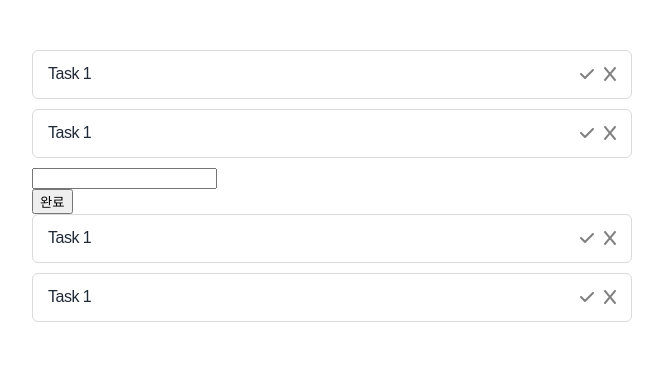
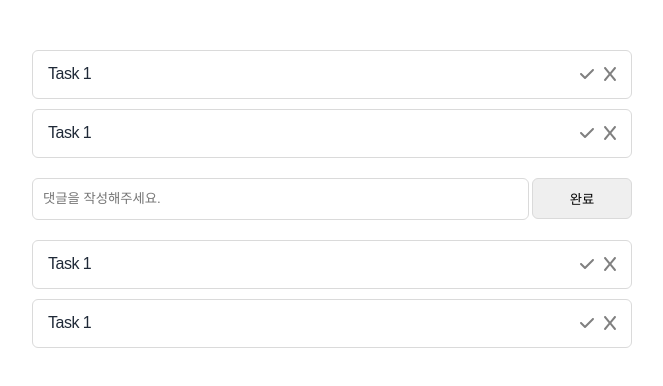
Before and after one commit to jaehyukkk/todolist, a React (Create React App) app: page / in a window 1280 px wide. Shown: the top 386 px of the page, without its empty margins (308-971 px from the left). Built offline with nearby package versions, Linux system fonts and the light colour scheme.

Commit message:
comment page

```diff
--- a/src/component/home/comment/Comment.js
+++ b/src/component/home/comment/Comment.js
@@ -1,13 +1,13 @@
 import React from "react";
-
+import './comment.scss';
 const Comment = () => {
     return(
         <div className="comment-wrapper">
             <div className='comment-form'>
                 <div className='inp-box'>
-                    <input type='text' />
+                    <input type='text' placeholder='댓글을 작성해주세요.' />
                 </div>
-                <div>
+                <div className='comment-submit'>
                     <button>완료</button>
                 </div>
             </div>
--- /dev/null
+++ b/src/component/home/comment/comment.scss
@@ -0,0 +1,29 @@
+.comment-wrapper{
+  padding: 10px 0;
+  margin-bottom: 10px;
+  .comment-form{
+    display: flex;
+    .inp-box{
+      flex-shrink: 0;
+      flex-grow: 1;
+      flex-basis: 0;
+
+      input{
+        line-height: 30px;
+        border : 1px solid #dadada;
+        border-radius: 6px;
+        width: 95%;
+        padding:5px 10px;
+      }
+    }
+    .comment-submit{
+      button{
+        border: 1px solid #dadada;
+        padding: 10px;
+        border-radius: 6px;
+        width:100px;
+        cursor: pointer;
+      }
+    }
+  }
+}
```
